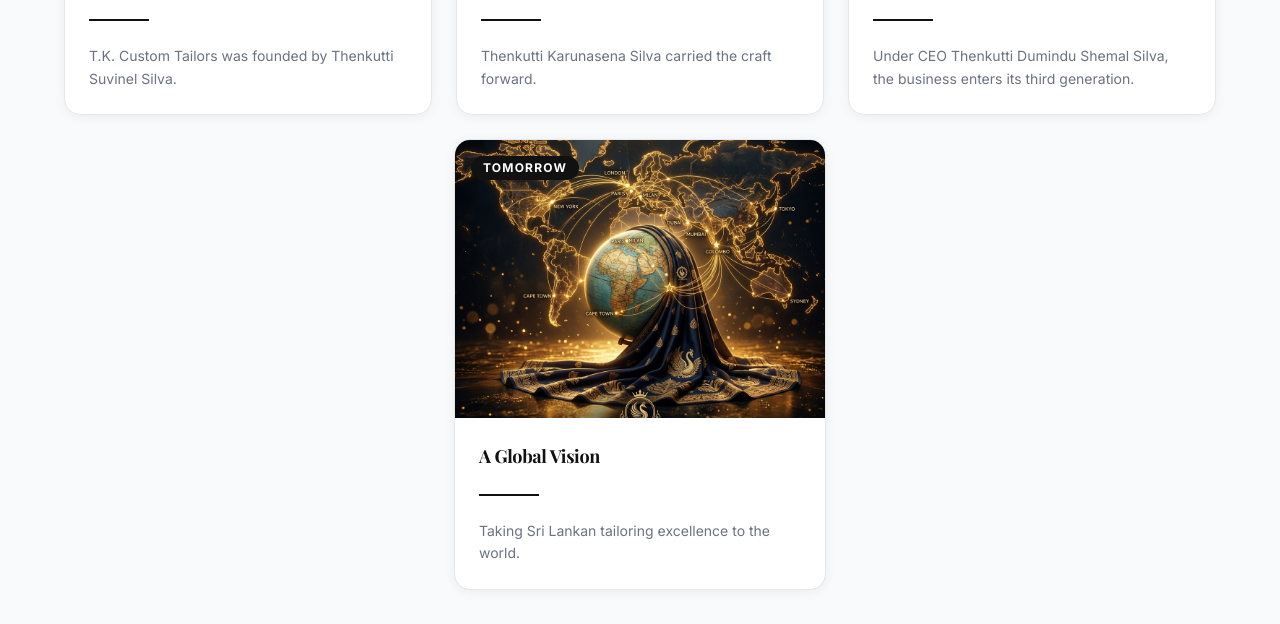
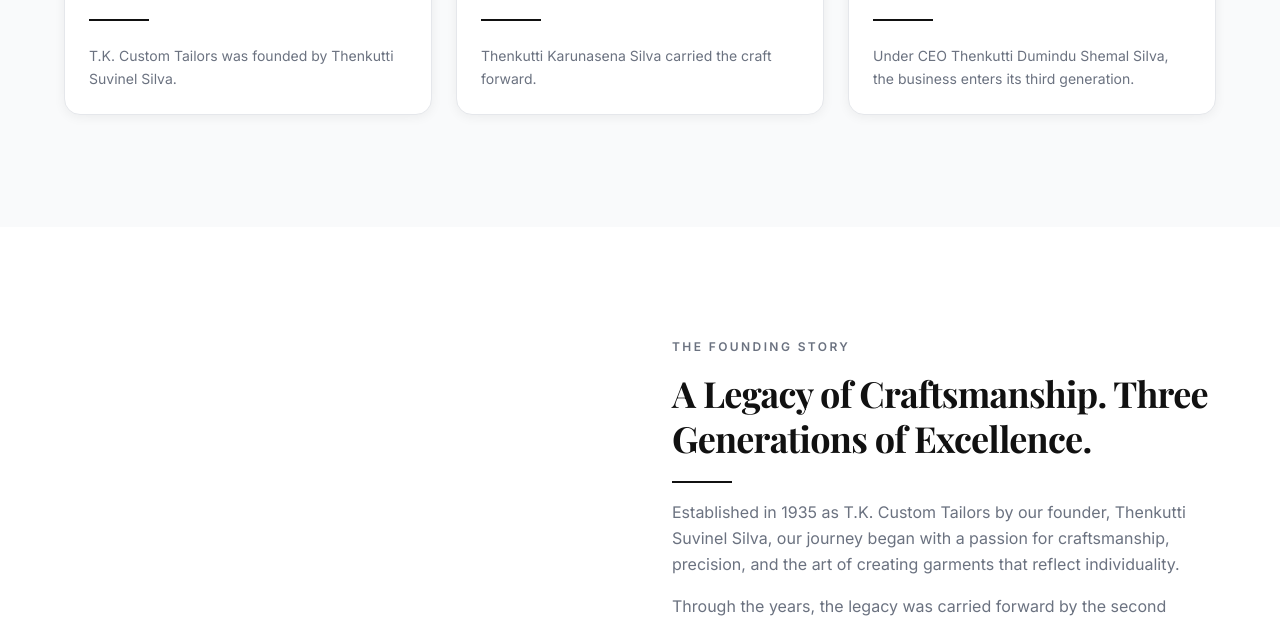
Before and after one commit to RavishkaPravindika/tktailors-website, a Next.js app: page /about in a window 1280 px wide. Shown: the part 1060-1684 px from the top of the page. Built offline with nearby package versions, Linux system fonts and the light colour scheme; no server answers; the database is empty; a web font is replaced by a local one.

Commit message:
remove: 2 line about

```diff
--- a/src/app/about/page.tsx
+++ b/src/app/about/page.tsx
@@ -166,45 +166,6 @@ export default function AboutPage() {
                 </div>
               </AnimatedSection>
             ))}
-          </div>
-
-          {/* Row 2 — 4th tile centred */}
-          <div className="mt-6 flex justify-center">
-            <AnimatedSection delay={0.36} className="w-full sm:w-[calc(33.333%-12px)]">
-              <div
-                className="card overflow-hidden flex flex-col group"
-                style={{ backgroundColor: "var(--background)" }}
-              >
-                {/* Image */}
-                <div className="relative w-full aspect-[4/3] overflow-hidden">
-                  <Image
-                    src="/generations/gen4.png"
-                    alt="A global vision for TK Tailors"
-                    fill
-                    className="object-cover object-center group-hover:scale-105 transition-transform duration-700"
-                    sizes="(max-width: 640px) 100vw, 33vw"
-                  />
-                  {/* Era badge */}
-                  <div
-                    className="absolute top-4 left-4 px-3 py-1 rounded-full text-xs font-bold tracking-widest uppercase"
-                    style={{ backgroundColor: "var(--foreground)", color: "var(--background)" }}
-                  >
-                    Tomorrow
-                  </div>
-                </div>
-
-                {/* Text */}
-                <div className="p-6 flex flex-col gap-2">
-                  <h3 className="font-serif text-lg font-bold text-[var(--foreground)]">
-                    A Global Vision
-                  </h3>
-                  <div className="elegant-divider" />
-                  <p className="text-sm text-[var(--muted)] leading-relaxed">
-                    Taking Sri Lankan tailoring excellence to the world.
-                  </p>
-                </div>
-              </div>
-            </AnimatedSection>
           </div>
         </div>
       </section>
```
